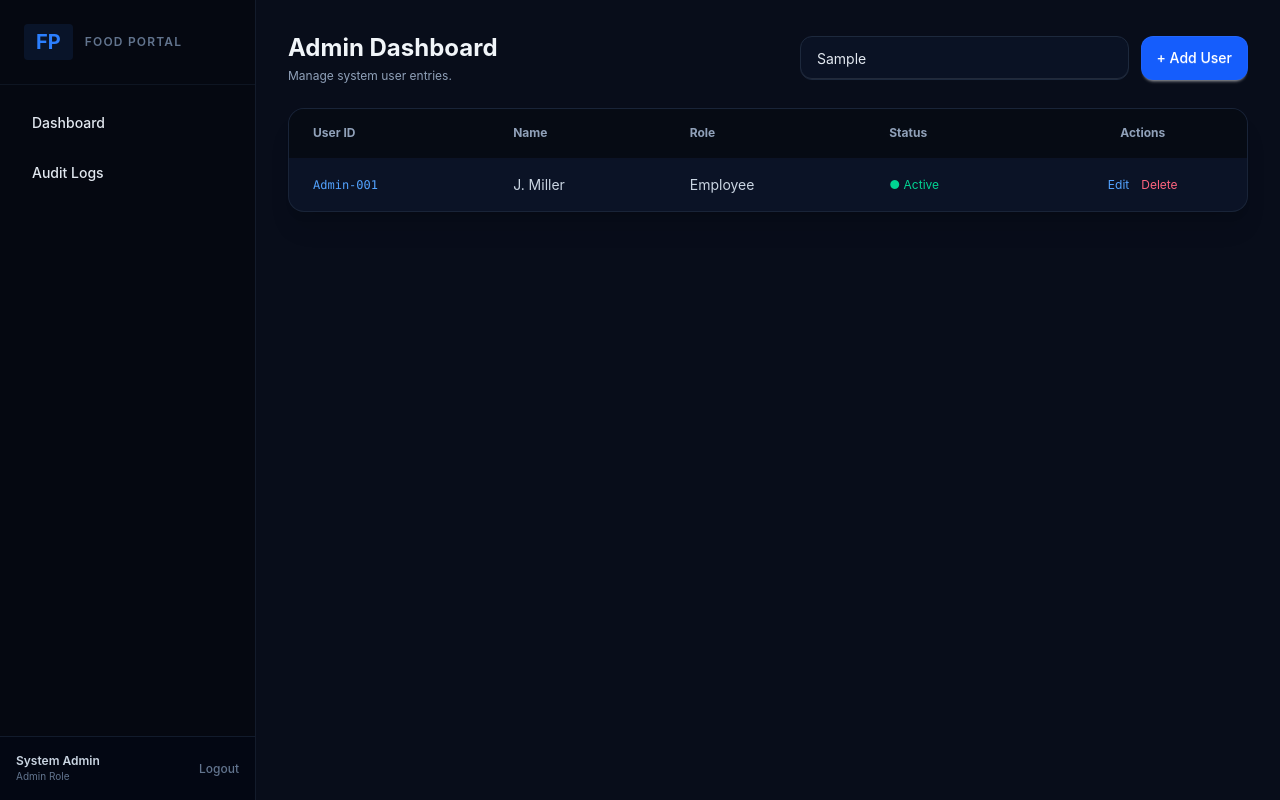
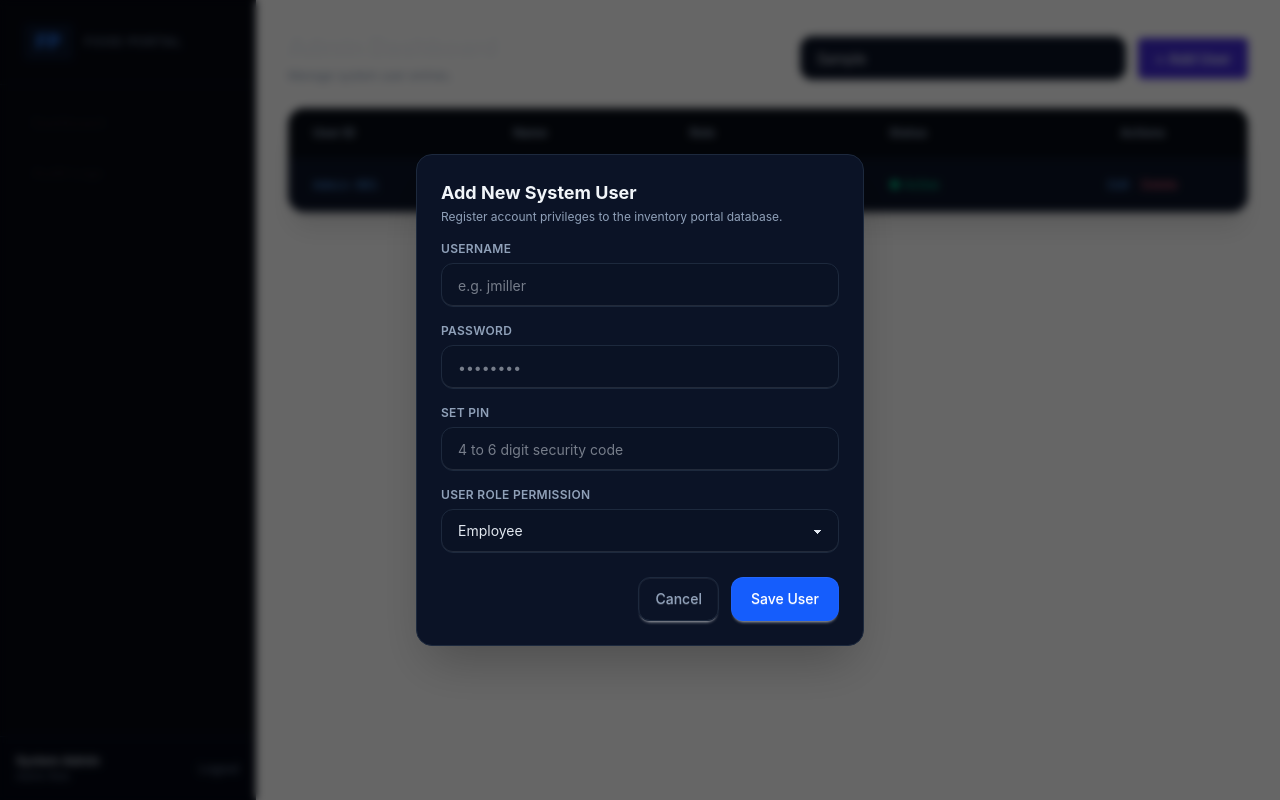
Before and after one commit to CrazyBloxy/Food-Inventory-Manager, a React (Vite) app in the folder frontend/: page /admin in a window 1280 px wide. Both pictures are taken after typing "Sample" into the empty fields and a click on the button "+ Add User". Built offline with nearby package versions, Linux system fonts and the light colour scheme.

Commit message:
[Frontend]: Added JS functions on Add User btn

```diff
--- a/frontend/src/App.tsx
+++ b/frontend/src/App.tsx
@@ -7,7 +7,7 @@ import { NavBar } from "./assets/navbar/nav"
 function App() {
 
   return (
-    <div className="flex flex-row min-h-screen w-full bg-[#080d1a] text-slate-200">
+    <div className="flex flex-row min-h-screen w-full">
       {/* Navigation Bar */}
       <NavBar />
       <main className="flex-1 w-full overflow-x-hidden">
--- a/frontend/src/assets/navbar/nav.tsx
+++ b/frontend/src/assets/navbar/nav.tsx
@@ -1,8 +1,15 @@
 import React from "react";
+import { useLocation } from "react-router-dom";
 
 
 
 export const NavBar = () => {
+    const location = useLocation();
+
+    if (location.pathname === "/") {
+        return null;
+    }
+
     return (
         <aside className="w-64 bg-[#050811] border-r border-slate-800/60 flex flex-col shrink-0 h-screen sticky">
             <div className="p-6 border-b border-slate-800/40 flex items-center gap-3">
@@ -12,14 +19,11 @@ export const NavBar = () => {
 
             <nav className="flex-1 p-4 space-y-1.5">
                 <button
-                    className={`w-full flex items-center gap-3 px-4 py-3 rounded-lg text-sm font-medium transition-all`}
-                >
+                    className={`w-full flex items-center gap-3 px-4 py-3 rounded-lg text-sm font-medium transition-all`}>
                     Dashboard
                 </button>
 
-                <button
-                    className={`w-full flex items-center gap-3 px-4 py-3 rounded-lg text-sm font-medium transition-all`}
-                >
+                <button className={`w-full flex items-center gap-3 px-4 py-3 rounded-lg text-sm font-medium transition-all`}>
                     Audit Logs
                 </button>
             </nav>
--- a/frontend/src/pages/admin/AdminDashboard.tsx
+++ b/frontend/src/pages/admin/AdminDashboard.tsx
@@ -1,6 +1,11 @@
 import React, { useState, useEffect } from "react";
+import { AddUserModal } from "./forms/AddUser";
+
 
 export const AdminDashboard: React.FC = () => {
+    const [openPopup, setOpenPopup] = useState<boolean>(false);
+
+
     return (
         <div className="w-full">
             <main className="p-8 flex flex-col gap-6 max-w-5xl mx-auto w-full">
@@ -19,7 +24,7 @@ export const AdminDashboard: React.FC = () => {
                             placeholder="Search Users..."
                             className="input w-full bg-[#0a1224] border border-slate-800 rounded-xl text-sm h-11 text-slate-200 px-4 focus:outline-none"
                         />
-                        <button className="btn h-11 min-h-0 bg-blue-600 hover:bg-blue-700 text-white border-none rounded-xl px-4 text-sm font-medium whitespace-nowrap">
+                        <button onClick={() => setOpenPopup(true)} className="btn btn-primary">
                             + Add User
                         </button>
                     </div>
@@ -52,6 +57,7 @@ export const AdminDashboard: React.FC = () => {
                     </table>
                 </div>
             </main>
+            <AddUserModal isOpen={openPopup} onClose={() => setOpenPopup(false)} />
         </div>
     );
 };
--- a/frontend/src/pages/admin/forms/AddUser.tsx
+++ b/frontend/src/pages/admin/forms/AddUser.tsx
@@ -1,5 +1,10 @@
+interface AddUserModalProps {
+    isOpen: boolean;
+    onClose: () => void;
+}
 
-export const AddUser = () => {
+export const AddUserModal: React.FC<AddUserModalProps> = ({ isOpen, onClose }) => {
+    if (!isOpen) return null;
 
     return (
         <div className="fixed inset-0 z-50 flex items-center justify-center bg-black/60 backdrop-blur-xs p-4">
@@ -51,7 +56,7 @@ export const AddUser = () => {
 
                     {/* Form Action Controls */}
                     <div className="flex items-center justify-end gap-3 mt-2">
-                        <button type="button" className="btn h-11 min-h-0 bg-transparent hover:bg-slate-800/50 text-slate-400 border border-slate-800 rounded-xl px-4 text-sm font-medium">
+                        <button onClick={onClose} type="button" className="btn h-11 min-h-0 bg-transparent hover:bg-slate-800/50 text-slate-400 border border-slate-800 rounded-xl px-4 text-sm font-medium">
                             Cancel
                         </button>
                         <button type="submit" className="btn h-11 min-h-0 bg-blue-600 hover:bg-blue-700 text-white border-none rounded-xl px-5 text-sm font-medium">
```
